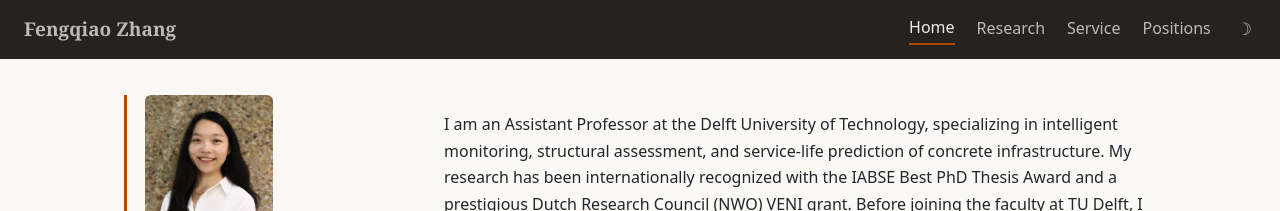
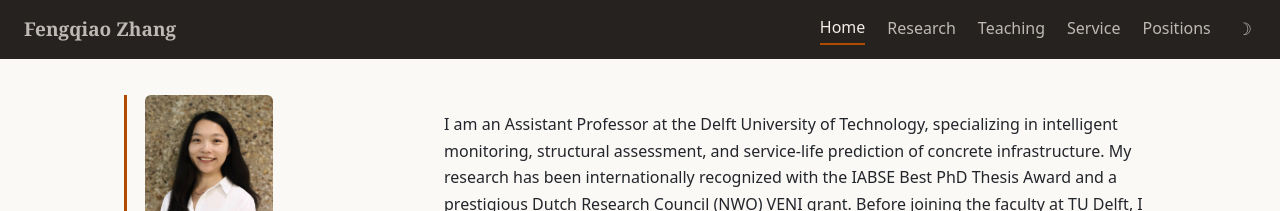
Before and after one commit to Fengqiao-Zhang/Fengqiao-Zhang.github.io, a Jekyll site: the page built from index.md, in a window 1280 px wide. Shown: the top 211 px of the page. Built offline with Jekyll 4.4.1, drawn with Linux system fonts in a browser that asks for light colours.

Commit message:
Update _config.yml

```diff
--- a/_config.yml
+++ b/_config.yml
@@ -22,6 +22,8 @@ nav:
     url: "/"
   - title: "Research"
     url: "/research/"
+  - title: "Teaching"
+    url: "/teaching/"
   - title: "Service"
     url: "/service/"
   - title: "Positions"
```
